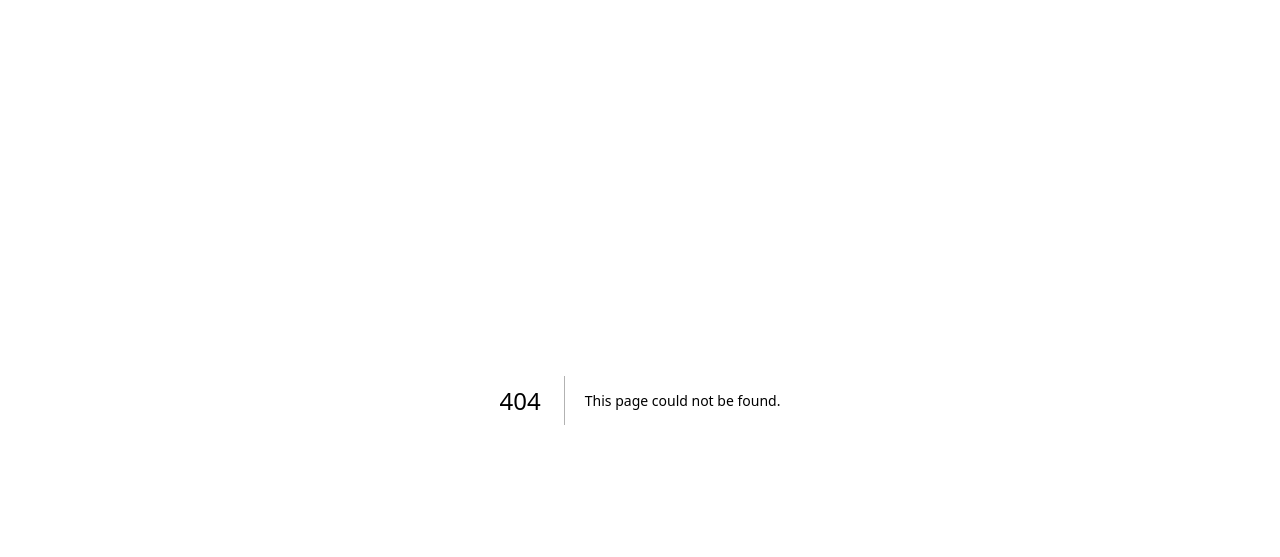
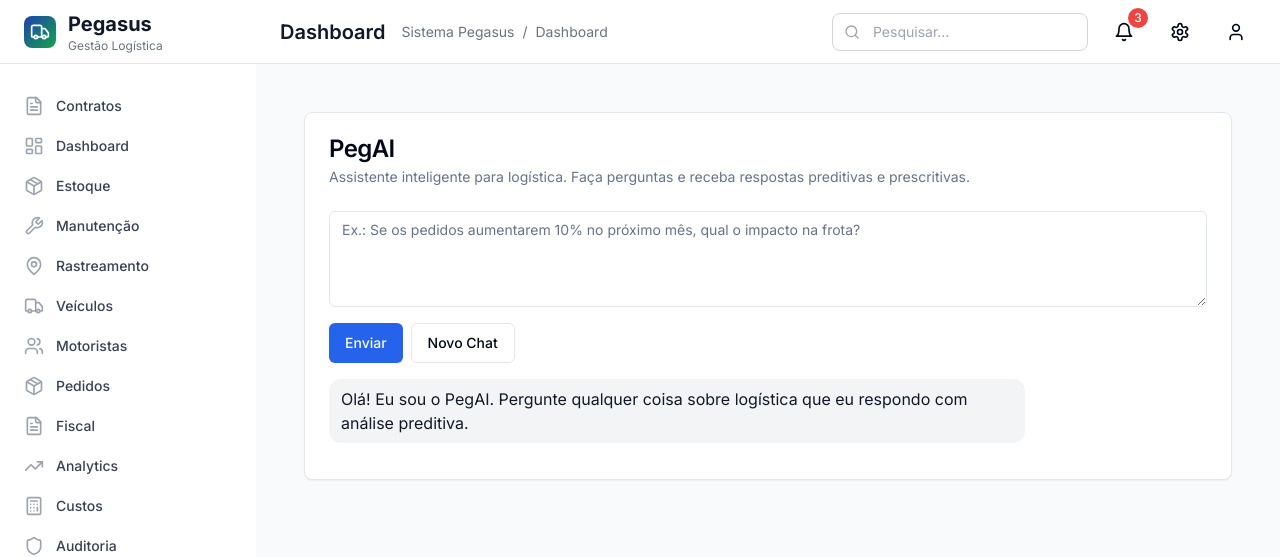
Before and after one commit to deadbrock/pegasus-web-panel, a Next.js app: page /dashboard/pegai in a window 1280 px wide. Before the commit this address had no page. Shown: the top 557 px of the page. Built offline with nearby package versions, Linux system fonts and the light colour scheme; no server answers.

Commit message:
feat(pegai): usar proxy /api/pegai no serviço e página do chat

```diff
--- /dev/null
+++ b/src/app/dashboard/pegai/page.tsx
@@ -0,0 +1,22 @@
+"use client"
+
+import { Card, CardContent, CardDescription, CardHeader, CardTitle } from '@/components/ui/card'
+import SimulationChat from '@/components/simulacao/SimulationChat'
+
+export default function PegAIPage() {
+  return (
+    <div className="p-6 space-y-6">
+      <Card>
+        <CardHeader>
+          <CardTitle>PegAI</CardTitle>
+          <CardDescription>
+            Assistente inteligente para logística. Faça perguntas e receba respostas preditivas e prescritivas.
+          </CardDescription>
+        </CardHeader>
+        <CardContent className="space-y-4">
+          <SimulationChat />
+        </CardContent>
+      </Card>
+    </div>
+  )
+}
--- /dev/null
+++ b/src/components/simulacao/SimulationChat.tsx
@@ -0,0 +1,99 @@
+"use client"
+
+import { useEffect, useRef, useState } from 'react'
+import { Button } from '@/components/ui/button'
+import { Textarea } from '@/components/ui/textarea'
+import { sendMessage as sendChatMessage, getHistory } from '@/services/chatSimulationService'
+
+type Msg = { from: 'user' | 'ai'; text: string }
+
+export default function SimulationChat() {
+	const [input, setInput] = useState('')
+	const [messages, setMessages] = useState<Msg[]>([{
+		from: 'ai',
+		text: 'Olá! Eu sou o PegAI. Pergunte qualquer coisa sobre logística que eu respondo com análise preditiva.'
+	}])
+	const [loading, setLoading] = useState(false)
+	const endRef = useRef<HTMLDivElement | null>(null)
+
+	useEffect(() => { endRef.current?.scrollIntoView({ behavior: 'smooth' }) }, [messages])
+
+	useEffect(() => {
+		;(async () => {
+			try {
+				const history = await getHistory()
+				if (history && Array.isArray(history) && history.length > 0) {
+					const mapped: Msg[] = history.map(h => ({ from: h.role === 'assistant' ? 'ai' : 'user', text: h.content }))
+					setMessages(mapped)
+				}
+			} catch {}
+		})()
+	}, [])
+
+	const handleSend = async () => {
+		const q = input.trim()
+		if (!q || loading) return
+		setMessages(prev => [...prev, { from: 'user', text: q }])
+		setInput('')
+		setLoading(true)
+		try {
+			const res = await sendChatMessage(q)
+			const reply: string = res.reply || res.text || 'Sem resposta.'
+			await typeOut(reply)
+		} catch (e) {
+			setMessages(prev => [...prev, { from: 'ai', text: 'Ocorreu um erro. Tente novamente em instantes.' }])
+		} finally {
+			setLoading(false)
+		}
+	}
+
+	const typeOut = async (full: string) => {
+		const chunks = full.split('')
+		let acc = ''
+		setMessages(prev => [...prev, { from: 'ai', text: '' }])
+		for (const c of chunks) {
+			acc += c
+			await new Promise(r => setTimeout(r, 8))
+			setMessages(prev => {
+				const cloned = [...prev]
+				cloned[cloned.length - 1] = { from: 'ai', text: acc }
+				return cloned
+			})
+		}
+	}
+
+	const clearChat = () => {
+		setMessages([
+			{ from: 'ai', text: 'Nova simulação iniciada. Qual cenário você quer testar?' },
+		])
+	}
+
+	return (
+		<div className="space-y-4">
+			<div className="flex gap-2">
+				<Textarea
+					placeholder="Ex.: Se os pedidos aumentarem 10% no próximo mês, qual o impacto na frota?"
+					value={input}
+					onChange={(e) => setInput(e.target.value)}
+					className="min-h-24"
+				/>
+			</div>
+			<div className="flex gap-2 items-center">
+				<Button onClick={handleSend} disabled={loading}>Enviar</Button>
+				<Button variant="outline" onClick={clearChat}>Novo Chat</Button>
+				{loading && <span className="text-sm text-muted-foreground">IA está pensando...</span>}
+			</div>
+
+			<div className="mt-4 space-y-3 max-h-[60vh] overflow-y-auto pr-2">
+				{messages.map((m, idx) => (
+					<div key={idx} className={`flex ${m.from === 'user' ? 'justify-end' : 'justify-start'}`}>
+						<div className={`${m.from === 'user' ? 'bg-blue-600 text-white' : 'bg-gray-100 text-gray-900'} px-3 py-2 rounded-xl max-w-[80%] whitespace-pre-wrap`}>
+							{m.text}
+						</div>
+					</div>
+				))}
+				<div ref={endRef} />
+			</div>
+		</div>
+	)
+}
--- /dev/null
+++ b/src/services/chatSimulationService.ts
@@ -0,0 +1,40 @@
+import { getSupabaseClient } from '@/lib/supabaseClient'
+
+// Passa a usar proxy local do Next.js para evitar CORS e 502
+const proxyBase = '/api/pegai'
+
+export type ChatMessage = {
+	role: 'user' | 'assistant'
+	content: string
+	timestamp?: string
+}
+
+export async function sendMessage(message: string): Promise<any> {
+	const supabase = getSupabaseClient()
+	const token = (await supabase.auth.getSession()).data.session?.access_token
+	const url = `${proxyBase}/simulation`
+	const res = await fetch(url, {
+		method: 'POST',
+		headers: {
+			'Content-Type': 'application/json',
+			...(token ? { Authorization: `Bearer ${token}` } : {}),
+		},
+		body: JSON.stringify({ message }),
+	})
+	if (!res.ok) throw new Error(await res.text())
+	return res.json()
+}
+
+export async function getHistory(): Promise<ChatMessage[]> {
+	const supabase = getSupabaseClient()
+	const token = (await supabase.auth.getSession()).data.session?.access_token
+	const url = `${proxyBase}/history`
+	const res = await fetch(url, {
+		method: 'GET',
+		headers: {
+			...(token ? { Authorization: `Bearer ${token}` } : {}),
+		},
+	})
+	if (!res.ok) throw new Error(await res.text())
+	return res.json()
+}
```
